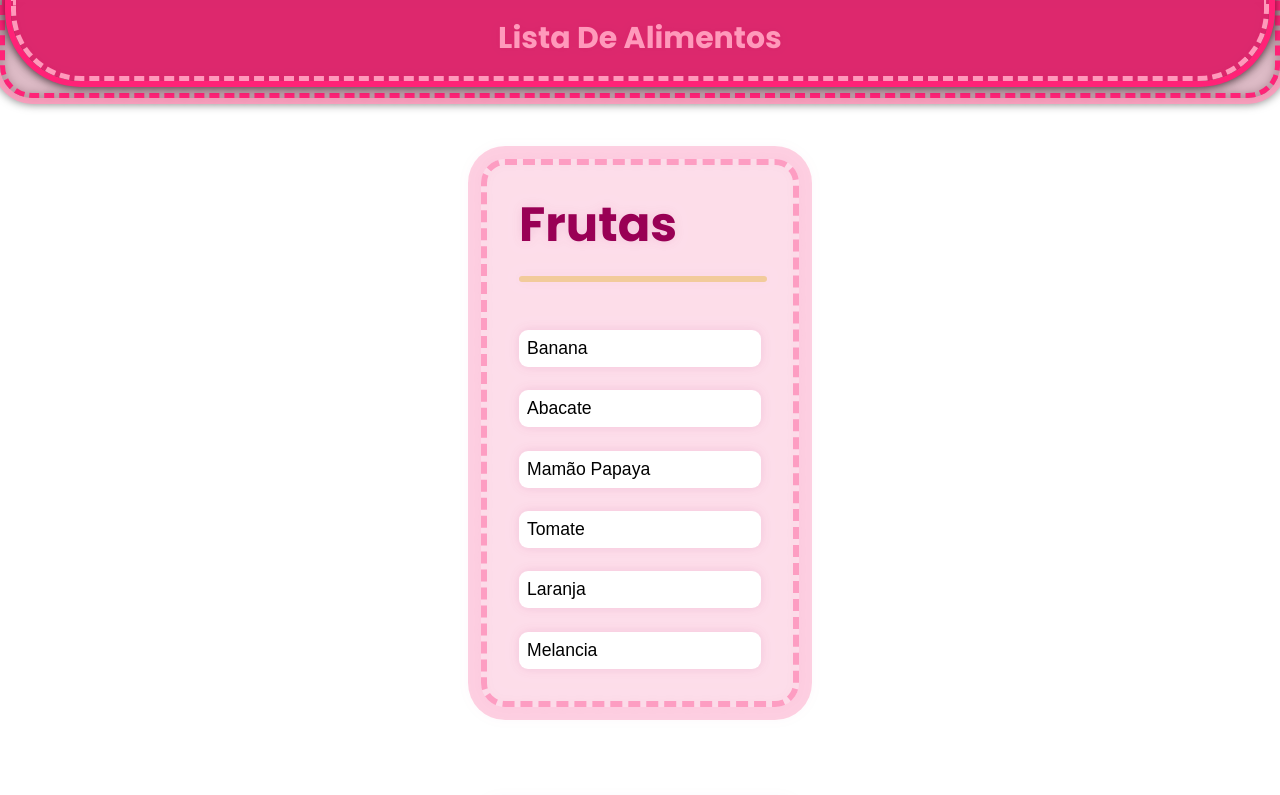
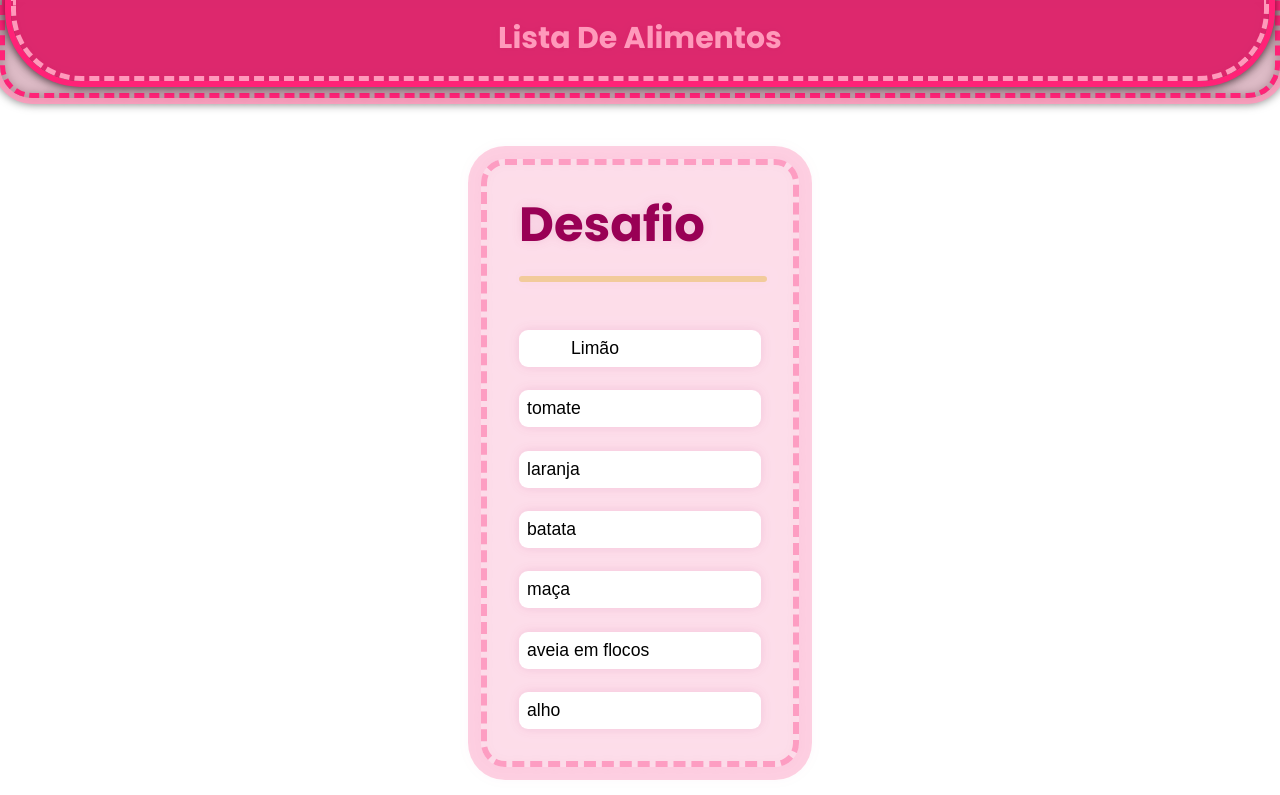
Before and after one commit to ng-lists/alimentos, a plain HTML site: page index.html in a window 1280 px wide. Shown: the top 795 px of the page. Drawn offline with Linux system fonts and the light colour scheme.

Commit message:
lista do desafio adicionada

```diff
--- a/index.html
+++ b/index.html
@@ -245,6 +245,13 @@
 
    <main>
 
+      <card
+         title="Desafio"
+         list="
+         Limão, tomate, laranja, batata, maça, aveia em flocos, alho
+         "
+      ></card>
+
       <card title="Frutas" list="Banana, Abacate, Mamão Papaya, Tomate, Laranja, Melancia">
       </card>
 
```
Also changed, not shown: 1 other file.
